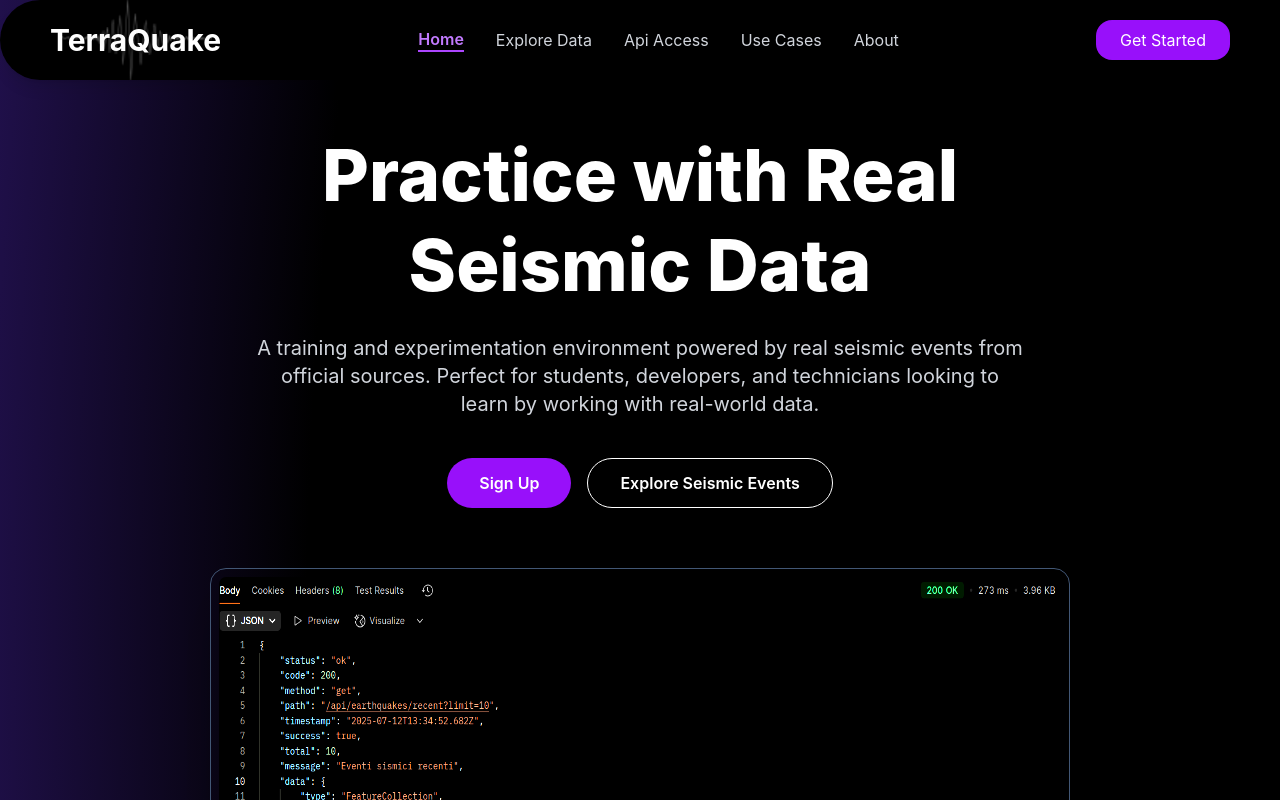
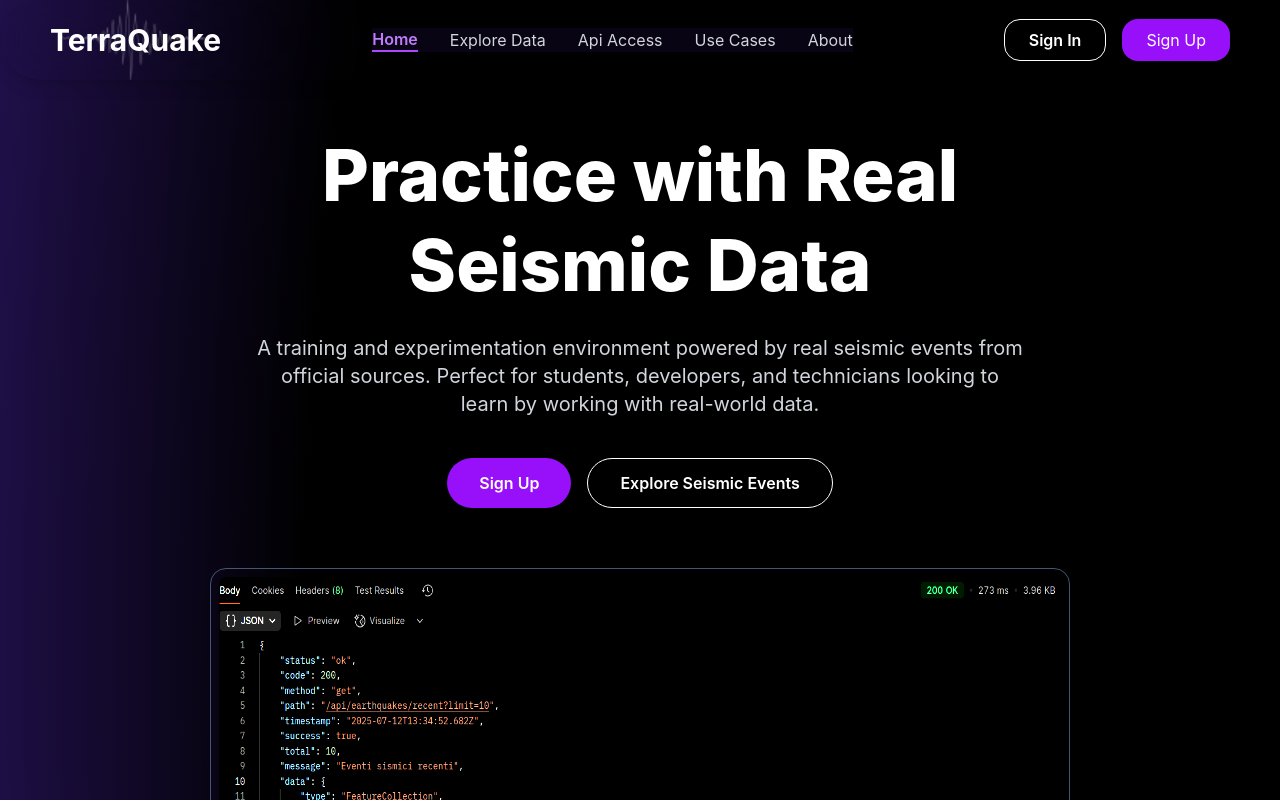
Before and after one commit to yash25hemnani/TerraQuakeApi, a React (Vite) app in the folder frontend/: page / in a window 1280 px wide. Shown: the top 800 px of the page. Built offline with nearby package versions, Linux system fonts and the light colour scheme; no server answers.

Commit message:
update navbar

```diff
--- a/frontend/src/components/navbar/navbarMenu.jsx
+++ b/frontend/src/components/navbar/navbarMenu.jsx
@@ -14,7 +14,7 @@ export default function NavbarMenu() {
   ];
 
   return (
-    <header className='fixed w-full bg-black bg-opacity-60 text-white shadow-lg rounded-full py-4 px-[50px] flex justify-between items-center z-50'>
+    <header className='fixed w-full backdrop-blur-2xl bg-opacity-60 text-white shadow-lg rounded-full py-4 px-[50px] flex justify-between items-center z-50'>
       {/* Logo */}
       <div className='relative flex justify-center items-center text-3xl font-bold w-fit h-12'>
         {/* Logo sovrapposto */}
@@ -29,7 +29,7 @@ export default function NavbarMenu() {
 
       {/* Hamburger Icon */}
       <button
-        className='md:hidden flex items-center mr-2'
+        className='md:hidden flex items-center ml-[130px]'
         onClick={() => setIsOpen(!isOpen)}
       >
         <svg
@@ -64,7 +64,7 @@ export default function NavbarMenu() {
       <div
         className={`${
           isOpen ? 'flex pointer-events-auto' : 'hidden pointer-events-auto'
-        } absolute z-10 md:static top-full left-0 w-full md:w-auto md:flex flex-col md:flex-row items-center gap-4 md:gap-8 py-6 md:py-0 px-4 rounded-xl md:rounded-none backdrop-blur-md md:backdrop-blur-0 text-xl transition-all duration-300 ease-in-out`}
+        } absolute z-40 md:static top-full left-0 w-full md:w-auto md:flex flex-col md:flex-row items-center gap-4 md:gap-8 py-6 md:py-0 rounded-xl md:rounded-none bg-[#090414] text-xl transition-all duration-300 ease-in-out`}
       >
         {listItems.map((item) => (
         <NavLink
@@ -82,9 +82,14 @@ export default function NavbarMenu() {
       </div>
 
       {/* Button */}
-      <button className='hidden lg:block bg-purple-600 hover:bg-purple-800 py-2 px-6 rounded-2xl md:text-[14px] lg:text-[16px] transition-colors duration-200 cursor-pointer'>
-        Get Started
-      </button>
+      <div className='flex gap-4'>
+        <button className='hidden lg:block border border-white hover:bg-white hover:text-black transition-colors duration-300 text-white font-semibold py-2 px-6 rounded-2xl md:text-[14px] lg:text-[16px] cursor-pointer'>
+          Sign In
+        </button>
+        <button className='hidden lg:block bg-purple-600 hover:bg-purple-800 py-2 px-6 rounded-2xl md:text-[14px] lg:text-[16px] transition-colors duration-200 cursor-pointer'>
+          Sign Up
+        </button>
+      </div>
     </header>
   );
 }
```
